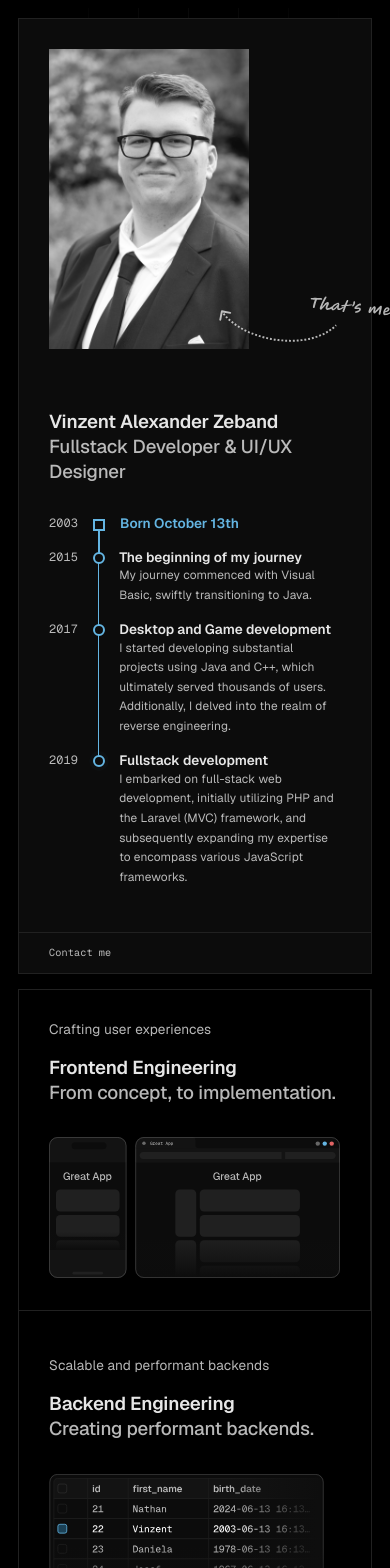
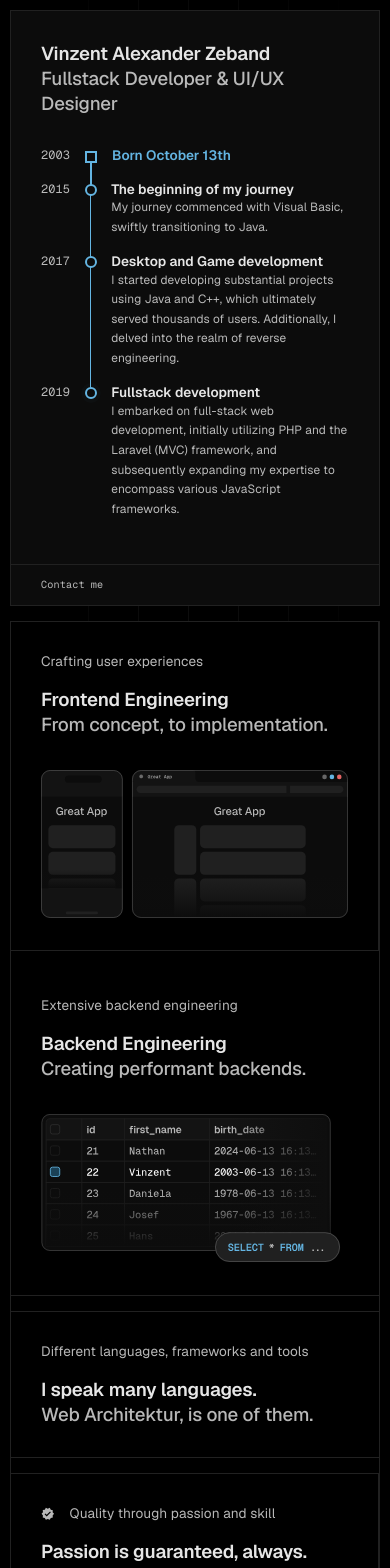
Before and after one commit to aparx/portfolio, a Next.js app: page /en in a window 390 px wide. Shown: the top 1568 px of the page. Built offline with nearby package versions, Linux system fonts and the light colour scheme.

Commit message:
chore: fixed typos, improved visuals and responsiveness

```diff
--- a/messages/de.json
+++ b/messages/de.json
@@ -3,27 +3,48 @@
     "Intro": {
       "subtitle": "Fullstack Entwickler & UI/UX Designer",
       "timeline": {
-        "0": {
-          "date": "2003",
+        "2003": {
           "title": "Geboren 13. Oktober",
           "description": ""
         },
-        "1": {
-          "date": "2015",
+        "2015": {
           "title": "Der Beginn meiner Reise",
           "description": "Meine Reise begann mit Visual Basic und führte mich schnell zu Java."
         },
-        "2": {
-          "date": "2017",
+        "2017": {
           "title": "Desktop und Game development",
           "description": "Ich begann mit der Entwicklung umfangreicher Projekte mit Java und C++, die letztlich von Tausenden von Nutzern verwendet wurden. Zusätzlich tauchte ich in die Welt des Reverse Engineering ein."
         },
-        "3": {
-          "date": "2019",
+        "2019": {
           "title": "Fullstack Entwicklung",
           "description": "Ich begann mit der Full-Stack-Webentwicklung, anfangs mit PHP und dem Laravel (MVC)-Framework, und erweiterte anschließend mein Fachwissen auf verschiedene JavaScript-Frameworks."
         }
       }
+    },
+    "Frontend": {
+      "title": "Frontend Entwicklung",
+      "subtitle": "Von Konzepierung, zum Resultat.",
+      "intro": "Erschaffen von Erlebnissen"
+    },
+    "Backend": {
+      "title": "Backend Entwicklung",
+      "subtitle": "Performante, skalierbare Backends.",
+      "intro": "Extensive Backend Entwicklung"
+    },
+    "Languages": {
+      "title": "Ich spreche viele Sprachen.",
+      "subtitle": "{name}, ist eine davon.",
+      "intro": "Verschiedene Sprachen, Frameworks und Tools."
+    },
+    "Passion": {
+      "title": "Leidenschaft is garantiert. Immer.",
+      "subtitle": "Meine Leidenschaft ist ein ständiger Motivator.",
+      "intro": "Qualitätsversprechen"
+    },
+    "Scale": {
+      "title": "Von mittelgroß bis ganz groß.",
+      "subtitle": "Jegliche Skalierung, ich mach es.",
+      "intro": "Variierende Komplexität und Skalierung"
     }
   }
 }
--- a/messages/en.json
+++ b/messages/en.json
@@ -3,27 +3,48 @@
     "Intro": {
       "subtitle": "Fullstack Developer & UI/UX Designer",
       "timeline": {
-        "0": {
-          "date": "2003",
+        "2003": {
           "title": "Born October 13th",
           "description": ""
         },
-        "1": {
-          "date": "2015",
+        "2015": {
           "title": "The beginning of my journey",
           "description": "My journey commenced with Visual Basic, swiftly transitioning to Java."
         },
-        "2": {
-          "date": "2017",
+        "2017": {
           "title": "Desktop and Game development",
           "description": "I started developing substantial projects using Java and C++, which ultimately served thousands of users. Additionally, I delved into the realm of reverse engineering."
         },
-        "3": {
-          "date": "2019",
+        "2019": {
           "title": "Fullstack development",
           "description": "I embarked on full-stack web development, initially utilizing PHP and the Laravel (MVC) framework, and subsequently expanding my expertise to encompass various JavaScript frameworks."
         }
       }
+    },
+    "Frontend": {
+      "title": "Frontend Engineering",
+      "subtitle": "From concept, to implementation.",
+      "intro": "Crafting user experiences"
+    },
+    "Backend": {
+      "title": "Backend Engineering",
+      "subtitle": "Creating performant backends.",
+      "intro": "Extensive backend engineering"
+    },
+    "Languages": {
+      "title": "I speak many languages.",
+      "subtitle": "{name}, is one of them.",
+      "intro": "Different languages, frameworks and tools"
+    },
+    "Passion": {
+      "title": "Passion is guaranteed, always.",
+      "subtitle": "My love is a driving motivator.",
+      "intro": "Quality through passion and skill"
+    },
+    "Scale": {
+      "title": "From medium to large scale.",
+      "subtitle": "Any scale of application. I do it.",
+      "intro": "Varying complexity"
     }
   }
 }
--- a/src/app/[locale]/_components/gridBox/gridBox.module.css
+++ b/src/app/[locale]/_components/gridBox/gridBox.module.css
@@ -1,6 +1,7 @@
 .box {
   display: flex;
   flex-direction: column;
+  justify-content: space-between;
   gap: var(--spacing-4);
   padding: var(--spacing-4);
   border-top: var(--grid-border);
--- a/src/app/[locale]/_components/introBox/introBox.module.css
+++ b/src/app/[locale]/_components/introBox/introBox.module.css
@@ -9,7 +9,7 @@
 .intro > *:first-child {
   display: flex;
   justify-content: space-between;
-  flex-wrap: wrap-reverse;
+  flex-wrap: wrap;
 }
 
 .intro > footer {
@@ -24,13 +24,23 @@
   flex-direction: column;
   padding: var(--spacing-4);
   gap: var(--spacing-4);
+  flex: 1 1 400px;
 }
 
 .portrait {
   position: relative;
-  height: 300px;
+  min-height: 300px;
+  max-height: 400px;
   aspect-ratio: 1 / 1.5;
   margin: var(--spacing-4);
+  filter: grayscale(0.33);
+}
+
+.portraitArrow {
+  position: absolute;
+  bottom: 0;
+  right: -75%;
+  rotate: 0deg;
 }
 
 .timeline {
@@ -39,6 +49,7 @@
   list-style: none;
   margin: unset;
   padding: unset;
+  min-width: 300px;
 }
 
 .timeline > li {
@@ -109,3 +120,15 @@
     box-shadow: 0 0 0 4px transparent;
   }
 }
+
+@media screen and (max-width: 540px) {
+  .portrait {
+    display: none; /* TODO change */
+  }
+}
+
+@media screen and (max-width: 1400px) {
+  .portraitArrow {
+    display: none;
+  }
+}
--- a/src/app/[locale]/_components/introBox/introBox.tsx
+++ b/src/app/[locale]/_components/introBox/introBox.tsx
@@ -26,14 +26,7 @@ export function IntroBox() {
             fill
             style={{ objectFit: "cover" }}
           />
-          <div
-            style={{
-              position: "absolute",
-              bottom: 0,
-              right: "-75%",
-              rotate: "0deg",
-            }}
-          >
+          <div className={css.portraitArrow}>
             <Image src={thatsMeImage} alt="Arrow" width={180} />
           </div>
         </div>
@@ -47,14 +40,14 @@ export function IntroBox() {
 
 function Timeline() {
   const t = useTranslations("index");
-  const keys = ["0", "1", "2", "3"] as const;
+  const keys = ["2003", "2015", "2017", "2019"] as const;
 
   return (
     <ol className={css.timeline} aria-label="My knowledge timeline">
       {keys.map((key) => (
-        <li key={t(`Intro.timeline.${key}.date`)}>
+        <li key={key}>
           <TextFont asChild type="mono">
-            <time>{t(`Intro.timeline.${key}.date`)}</time>
+            <time>{key}</time>
           </TextFont>
           <div className={css.timelineLine} />
           <div>
--- a/src/app/[locale]/globals.css
+++ b/src/app/[locale]/globals.css
@@ -45,6 +45,7 @@ body {
   font-weight: 400;
   letter-spacing: 0.01em;
   line-height: 1.647em;
+  margin: unset;
 }
 
 h1,
--- a/src/app/[locale]/page.tsx
+++ b/src/app/[locale]/page.tsx
@@ -20,19 +20,21 @@ export default function Home() {
           <ServiceRow />
           <GridBox.Root type="stretch">
             <GridBox.Header
-              title="I speak many languages."
-              subtitle="Web technologies, is one of them."
-              intro="Different languages, frameworks and tools"
+              title={t("Languages.title")}
+              subtitle={t("Languages.subtitle", {
+                name: "Web Architektur",
+              })}
+              intro={t("Languages.intro")}
             />
           </GridBox.Root>
           <GridBox.Root type="split" side="start">
             <GridBox.Header
-              title="Passion is guaranteed, always."
-              subtitle="My love is a driving motivator."
+              title={t("Passion.title")}
+              subtitle={t("Passion.subtitle")}
               intro={
                 <>
                   <MdVerified />
-                  Varying complexity
+                  {t("Passion.intro")}
                 </>
               }
             />
@@ -47,12 +49,12 @@ export default function Home() {
           </GridBox.Root>
           <GridBox.Root type="split" side="end">
             <GridBox.Header
-              title="From medium to large scale."
-              subtitle="Any scale of application. I do it."
+              title={t("Scale.title")}
+              subtitle={t("Scale.subtitle")}
               intro={
                 <>
                   <FaArrowTrendUp />
-                  Varying complexity
+                  {t("Scale.intro")}
                 </>
               }
             />
@@ -68,13 +70,15 @@ export default function Home() {
 }
 
 function ServiceRow() {
+  const t = useTranslations("index");
+
   return (
     <>
       <GridBox.Root type="split" side="start" style={{ borderTop: "unset" }}>
         <GridBox.Header
-          title="Frontend Engineering"
-          subtitle="From concept, to implementation."
-          intro={"Crafting user experiences"}
+          title={t("Frontend.title")}
+          subtitle={t("Frontend.subtitle")}
+          intro={t("Frontend.intro")}
         />
         <div className={css.boxImageContainer}>
           <Image
@@ -87,9 +91,9 @@ function ServiceRow() {
       </GridBox.Root>
       <GridBox.Root type="split" side="end" style={{ borderTop: "unset" }}>
         <GridBox.Header
-          title="Backend Engineering"
-          subtitle="Creating performant backends."
-          intro={"Scalable and performant backends"}
+          title={t("Backend.title")}
+          subtitle={t("Backend.subtitle")}
+          intro={t("Backend.intro")}
         />
         <div className={css.boxImageContainer}>
           <Image
```
Also changed, not shown: public/portrait.png.
